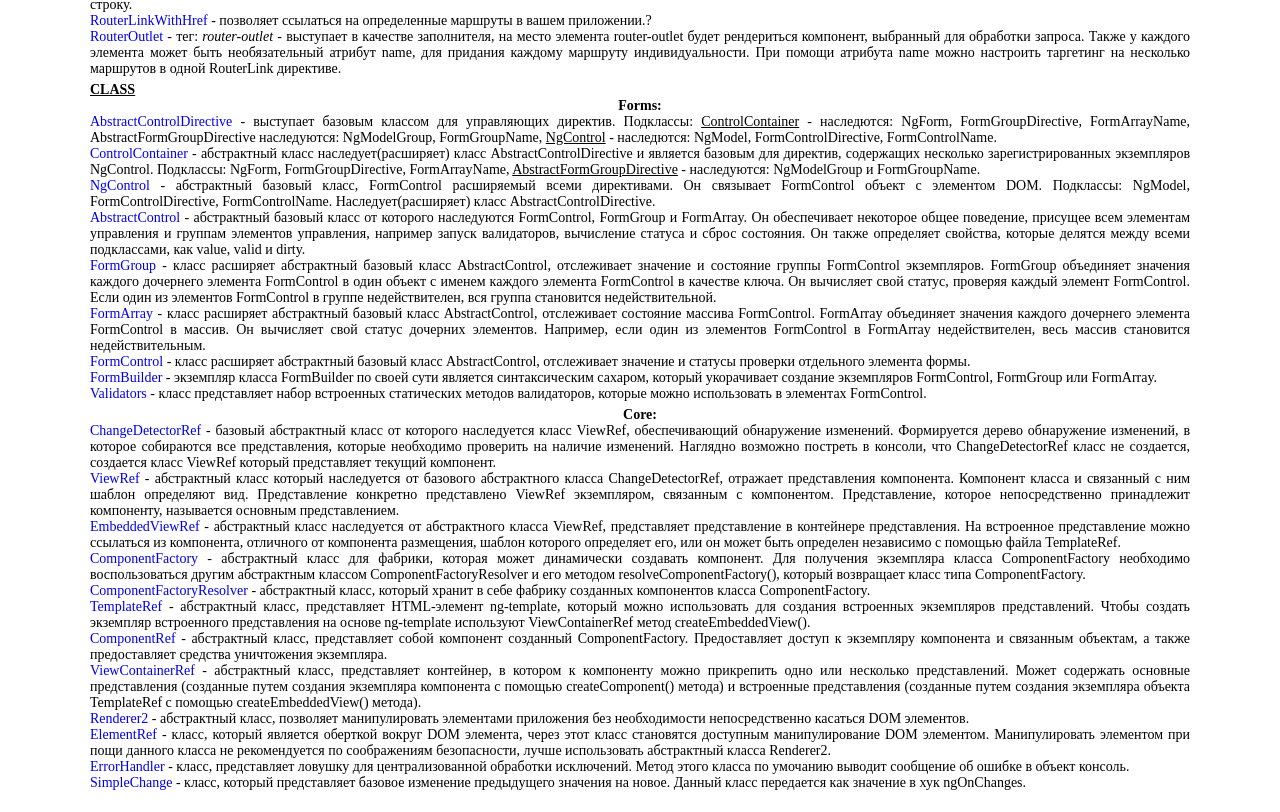
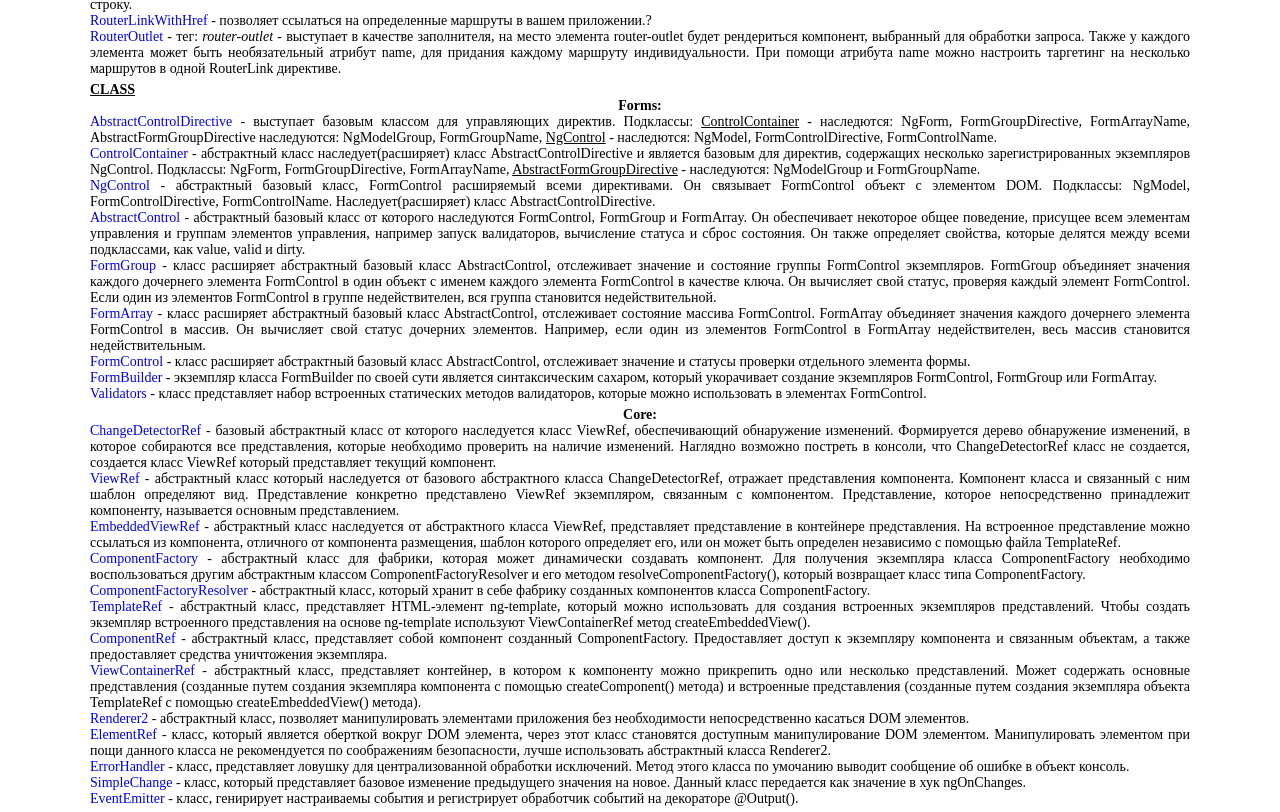
Before and after one commit to ArtemKashirin/API, an Angular app: page / in a window 1280 px wide. Shown: the part 2788-3600 px from the top of the page. Built offline with nearby package versions, Linux system fonts and the light colour scheme.

Commit message:
CLASS: EventEmitter

```diff
--- a/src/app/app.component.html
+++ b/src/app/app.component.html
@@ -132,6 +132,7 @@
     <app-element-ref></app-element-ref>
     <app-error-handler></app-error-handler>
     <app-simple-change></app-simple-change>
+    <app-event-emitter></app-event-emitter>
   </div>
 
 </div>
--- a/src/app/app.module.ts
+++ b/src/app/app.module.ts
@@ -88,6 +88,7 @@ import { Renderer2Component } from './class/core/renderer2/renderer2.component';
 import { ElementRefComponent } from './class/core/element-ref/element-ref.component';
 import { ErrorHandlerComponent } from './class/core/error-handler/error-handler.component';
 import { SimpleChangeComponent } from './class/core/simple-change/simple-change.component';
+import { EventEmitterComponent } from './class/core/event-emitter/event-emitter.component';
 
 
 @NgModule({
@@ -177,6 +178,7 @@ import { SimpleChangeComponent } from './class/core/simple-change/simple-change.
     ElementRefComponent,
     ErrorHandlerComponent,
     SimpleChangeComponent,
+    EventEmitterComponent,
   ],
   imports: [
     BrowserModule,
--- /dev/null
+++ b/src/app/class/core/event-emitter/event-emitter.component.html
@@ -0,0 +1,8 @@
+<p><a [href] = "this.EventEmitter">EventEmitter</a> - класс, генирирует настраиваемы события и регистрирует обработчик событий на
+  декораторе @Output().</p>
+
+<!--<ul>-->
+<!--  <li><i>emit(value?: T): void</i> - метод, испускает событие, содержащее в себе заданное значение;</li>-->
+<!--  <li><i>subscribe(observerOrNext?: any, error?: any, complete?: any): Subscription</i> - метод, регистрирует обработчик события-->
+<!--  генирируемое методом emit().</li>-->
+<!--</ul>-->
--- /dev/null
+++ b/src/app/class/core/event-emitter/event-emitter.component.ts
@@ -0,0 +1,17 @@
+import {Component, OnInit} from '@angular/core';
+
+@Component({
+  selector: 'app-event-emitter',
+  templateUrl: './event-emitter.component.html',
+  styleUrls: ['./event-emitter.component.scss']
+})
+export class EventEmitterComponent implements OnInit {
+  public EventEmitter: string = 'https://angular.io/api/core/EventEmitter';
+
+  constructor() {
+  }
+
+  ngOnInit(): void {
+  }
+
+}
```
Also changed, not shown: src/app/class/core/event-emitter/event-emitter.component.scss (added).
